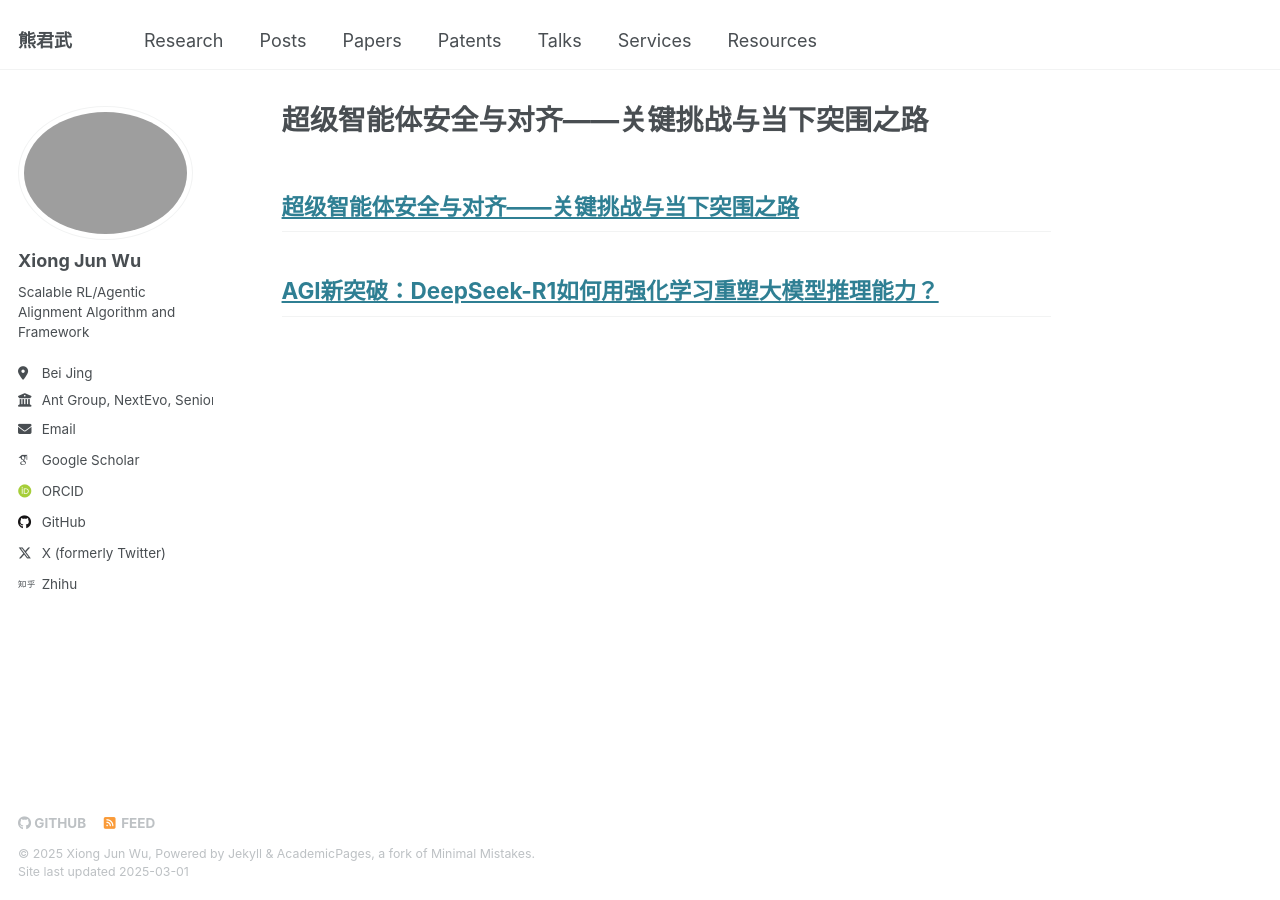
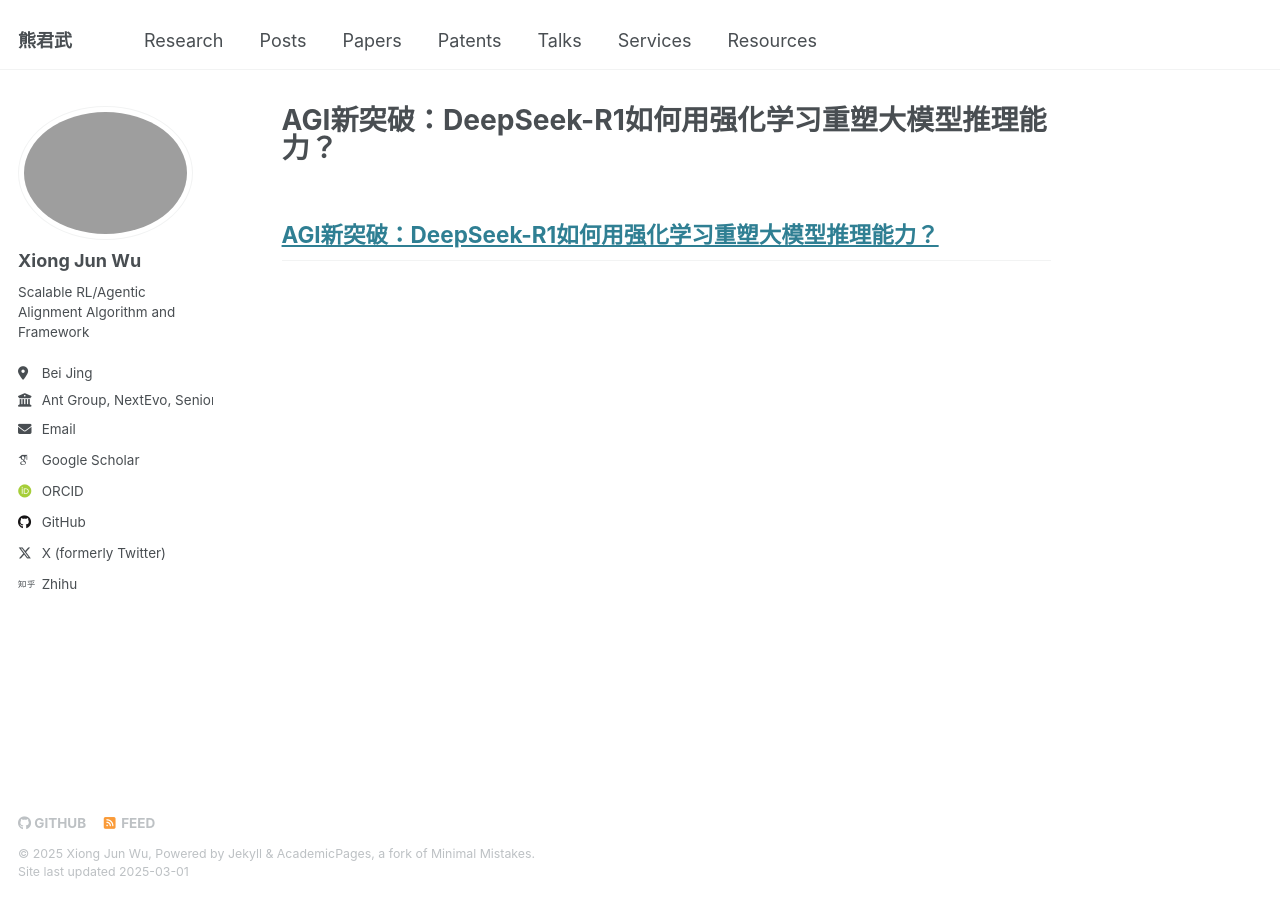
Before and after one commit to junwuxgi/junwuxgi.github.io, a Jekyll site: the page built from posts.md, in a window 1280 px wide. Built offline with Jekyll 4.4.1, drawn with Linux system fonts in a browser that asks for light colours; some web fonts are replaced; our own code applies the rules of GitHub Pages for plain Markdown files.

Commit message:
Update posts.md

```diff
--- a/posts.md
+++ b/posts.md
@@ -1,3 +1 @@
-## [超级智能体安全与对齐——关键挑战与当下突围之路](https://zhuanlan.zhihu.com/p/26392188701)
-
 ## [AGI新突破：DeepSeek-R1如何用强化学习重塑大模型推理能力？](https://zhuanlan.zhihu.com/p/25531144525)
```
